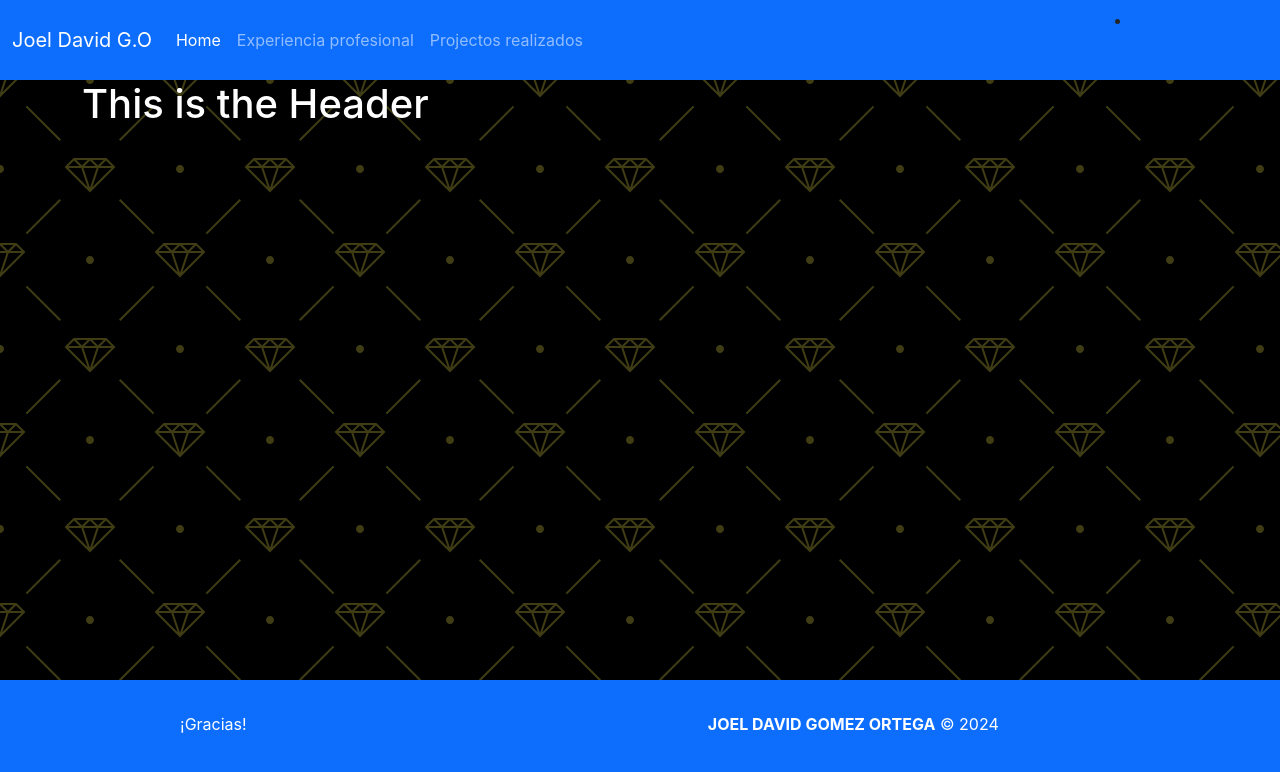
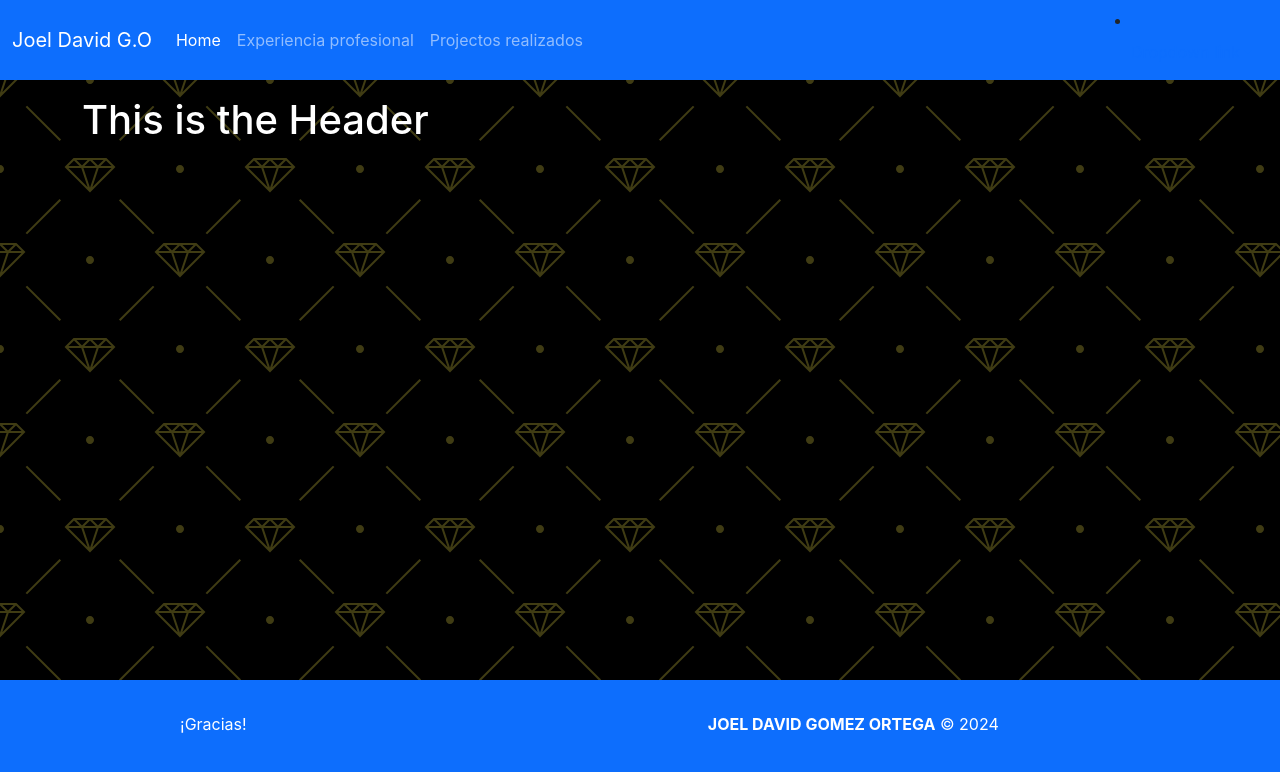
Before and after one commit to Davel99/resume, a React (Create React App) app: page / in a window 1280 px wide. Shown: the top 772 px of the page. Built offline with nearby package versions, Linux system fonts and the light colour scheme.

Commit message:
Added padding top

```diff
--- a/src/pages/Home.jsx
+++ b/src/pages/Home.jsx
@@ -1,6 +1,6 @@
 const Home = () =>{
     return(
-        <div class="container">
+        <div class="container pt-3">
             <h1>This is the Header</h1>
         </div>
     )
```
